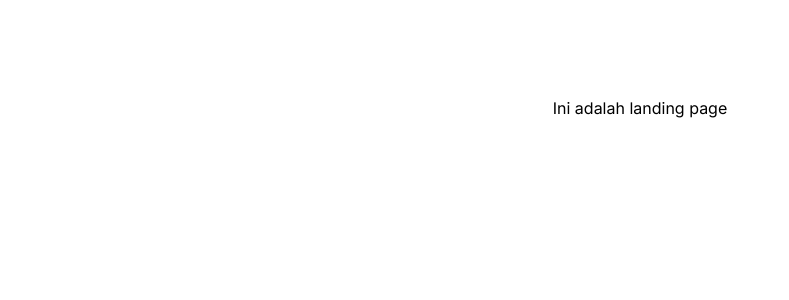
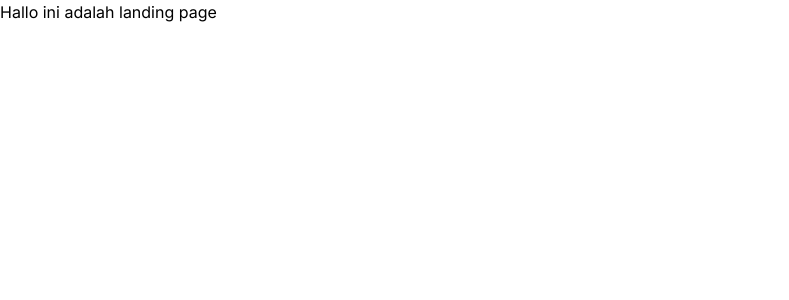
Before and after one commit to Orizaaaaa/undangandigital, a Next.js app: page / in a window 1280 px wide. Shown: the top 300 px of the page, without its empty margins (0-789 px from the left). Built offline with nearby package versions, Linux system fonts and the light colour scheme.

Commit message:
update file structur

```diff
--- a/src/app/layout.tsx
+++ b/src/app/layout.tsx
@@ -16,7 +16,11 @@ export default function RootLayout({
 }>) {
   return (
     <html lang="en">
-      <body className={inter.className}>{children}</body>
+      <body className={inter.className}>
+        <main>
+          {children}
+        </main>
+      </body>
     </html>
   );
 }
--- a/src/app/page.tsx
+++ b/src/app/page.tsx
@@ -1,9 +1,8 @@
 import Image from "next/image";
+import LandingPageView from "./view/LandingPage/LandingPageView";
 
 export default function Home() {
   return (
-    <main className="flex min-h-screen flex-col items-center justify-between p-24">
-      <p>Ini adalah landing page</p>
-    </main>
+    <LandingPageView />
   );
 }
--- /dev/null
+++ b/src/app/view/LandingPage/LandingPageView.tsx
@@ -0,0 +1,8 @@
+
+const LandingPageView = () => {
+    return (
+        <div> Hallo ini adalah landing page </div>
+    )
+}
+
+export default LandingPageView
```
